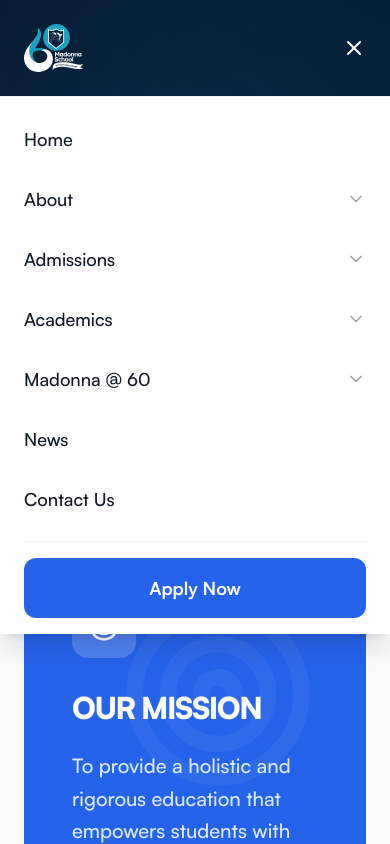
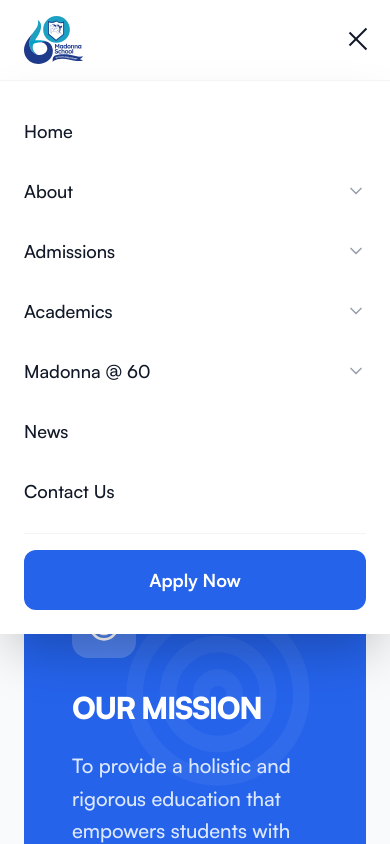
Before and after one commit to truelectro/madonna-school-website-2, a Next.js app: page /about in a window 390 px wide. Both pictures are taken after a click on the button 354 px from the left and 48 px from the top of the page. Shown: the top 844 px of the page. Built offline with nearby package versions, Linux system fonts and the light colour scheme.

Commit message:
Refactor global CSS by removing Satoshi font definitions and base styles, and update Navbar component.

```diff
--- a/src/app/globals.css
+++ b/src/app/globals.css
@@ -54,3 +54,15 @@
     @apply bg-white text-gray-900 antialiased;
   }
 }
+
+/* Mobile Menu Slide Transition */
+.mobile-menu-enter {
+  transform: translateY(-100%);
+  opacity: 0;
+}
+
+.mobile-menu-enter-active {
+  transform: translateY(0);
+  opacity: 1;
+  transition: all 500ms cubic-bezier(0.16, 1, 0.3, 1);
+}
--- a/src/components/layout/Navbar.tsx
+++ b/src/components/layout/Navbar.tsx
@@ -3,7 +3,7 @@
 import { useState, useEffect } from 'react'
 import { usePathname } from 'next/navigation'
 import Link from 'next/link'
-import { Menu, X, ChevronDown } from 'lucide-react'
+import { ChevronDown } from 'lucide-react'
 import MadonnaLogo from '@/components/ui/MadonnaLogo'
 
 const navLinks = [
@@ -50,13 +50,7 @@
     const [openMobileDropdown, setOpenMobileDropdown] = useState<string | null>(null)
     const pathname = usePathname()
 
-    // All pages now have the dark hero header — navbar is always transparent on initial load
     const hasDarkHeader = true
-
-    // Text color logic:
-    // If scrolled, always dark text (because navbar bg is white)
-    // If not scrolled and on a dark header page, white text
-    // If not scrolled and on a light header page, dark text
     const isDarkText = isScrolled || !hasDarkHeader
 
     useEffect(() => {
@@ -68,18 +62,14 @@
     }, [])
 
     const toggleMobileDropdown = (name: string) => {
-        if (openMobileDropdown === name) {
-            setOpenMobileDropdown(null)
-        } else {
-            setOpenMobileDropdown(name)
-        }
+        setOpenMobileDropdown(openMobileDropdown === name ? null : name)
     }
 
     return (
-        <nav className={`fixed w-full z-50 transition-all duration-300 ${isScrolled ? 'bg-white shadow-md py-4' : 'bg-transparent py-6'}`}>
-            <div className="container mx-auto px-6 flex justify-between items-center">
-                <Link href="/" className="flex items-center gap-2 group">
-                    <MadonnaLogo className="w-auto h-12 md:h-14" isDarkText={isDarkText} />
+        <nav className={`fixed w-full z-[100] transition-all duration-300 ${isScrolled || isOpen ? 'bg-white shadow-md py-4' : 'bg-transparent py-6'}`}>
+            <div className="container mx-auto px-6 flex justify-between items-center relative z-[110]">
+                <Link href="/" className="flex items-center gap-2 group" onClick={() => setIsOpen(false)}>
+                    <MadonnaLogo className="w-auto h-12 md:h-14" isDarkText={isScrolled || isOpen || !hasDarkHeader} />
                 </Link>
 
                 {/* Desktop Links */}
@@ -100,7 +90,6 @@
                                 </Link>
                             )}
 
-                            {/* Dropdown Menu */}
                             {link.subLinks && (
                                 <div className="absolute top-full left-0 pt-4 opacity-0 invisible group-hover:opacity-100 group-hover:visible transition-all duration-300 transform translate-y-2 group-hover:translate-y-0">
                                     <div className="bg-white rounded-xl shadow-xl border border-gray-100 py-3 w-56 flex flex-col relative overflow-hidden">
@@ -125,20 +114,36 @@
 
                 {/* Mobile Menu Button */}
                 <div className="lg:hidden flex items-center">
-                    <button onClick={() => setIsOpen(!isOpen)} className="p-2 -mr-2">
-                        {isOpen ? (
-                            <X className={isDarkText ? 'text-gray-900' : 'text-white'} />
-                        ) : (
-                            <Menu className={isDarkText ? 'text-gray-900' : 'text-white'} />
-                        )}
+                    <button
+                        onClick={() => setIsOpen(!isOpen)}
+                        className="relative w-10 h-10 flex items-center justify-center focus:outline-none"
+                    >
+                        <div className="relative w-6 h-5">
+                            <span
+                                className={`absolute h-0.5 w-6 bg-current transform transition-all duration-300 ease-[cubic-bezier(0.16,1,0.3,1)] ${isOpen ? 'rotate-45 translate-y-2.5' : 'translate-y-0'
+                                    } ${isScrolled || isOpen || !hasDarkHeader ? 'text-gray-900' : 'text-white'}`}
+                            />
+                            <span
+                                className={`absolute h-0.5 w-6 bg-current transform transition-all duration-300 ease-[cubic-bezier(0.16,1,0.3,1)] top-2 ${isOpen ? 'opacity-0 scale-0' : 'opacity-100 scale-100'
+                                    } ${isScrolled || isOpen || !hasDarkHeader ? 'text-gray-900' : 'text-white'}`}
+                            />
+                            <span
+                                className={`absolute h-0.5 w-6 bg-current transform transition-all duration-300 ease-[cubic-bezier(0.16,1,0.3,1)] top-4 ${isOpen ? '-rotate-45 -translate-y-2.5' : 'translate-y-0'
+                                    } ${isScrolled || isOpen || !hasDarkHeader ? 'text-gray-900' : 'text-white'}`}
+                            />
+                        </div>
                     </button>
                 </div>
             </div>
 
-            {/* Mobile Menu */}
-            {isOpen && (
-                <div className="lg:hidden absolute top-full left-0 w-full bg-white border-t border-gray-100 shadow-xl max-h-[80vh] overflow-y-auto animate-in slide-in-from-top duration-300">
-                    <div className="flex flex-col py-4 px-6 gap-2">
+            {/* Mobile Menu — Persistent for Slide In/Out */}
+            <div
+                className={`lg:hidden absolute top-full left-0 w-full bg-white border-t border-gray-100 shadow-2xl max-h-[85vh] overflow-y-auto z-[90] transition-all duration-500 ease-[cubic-bezier(0.16,1,0.3,1)] ${isOpen
+                        ? 'translate-y-0 opacity-100'
+                        : '-translate-y-full opacity-0 pointer-events-none'
+                    }`}
+            >
+                <div className="flex flex-col py-6 px-6 gap-2">
                     {navLinks.map((link) => (
                         <div key={link.name} className="flex flex-col">
                             {link.subLinks ? (
@@ -151,7 +156,7 @@
                                         <ChevronDown size={20} className={`transition-transform duration-300 ${openMobileDropdown === link.name ? 'rotate-180 text-blue-600' : 'text-gray-400'}`} />
                                     </button>
 
-                                        <div className={`flex flex-col pl-4 border-l-2 border-gray-100 ml-2 overflow-hidden transition-all duration-300 ${openMobileDropdown === link.name ? 'max-h-96 opacity-100 pb-2' : 'max-h-0 opacity-0'}`}>
+                                    <div className={`flex flex-col pl-4 border-l-2 border-gray-100 ml-2 overflow-hidden transition-all duration-500 ease-[cubic-bezier(0.16,1,0.3,1)] ${openMobileDropdown === link.name ? 'max-h-[400px] opacity-100 pb-2' : 'max-h-0 opacity-0'}`}>
                                         {link.subLinks.map((subLink) => (
                                             <Link
                                                 key={subLink.name}
@@ -176,13 +181,16 @@
                         </div>
                     ))}
                     <div className="pt-4 mt-2 border-t border-gray-100">
-                            <button className="w-full py-4 bg-blue-600 text-white rounded-xl font-bold text-lg">
+                        <Link
+                            href="/admission"
+                            onClick={() => setIsOpen(false)}
+                            className="w-full py-4 bg-blue-600 text-white rounded-xl font-bold text-lg flex items-center justify-center"
+                        >
                             Apply Now
-                            </button>
+                        </Link>
                     </div>
                 </div>
             </div>
-            )}
         </nav>
     )
 }
```
Lines whose indentation alone changed are shown as unchanged.
